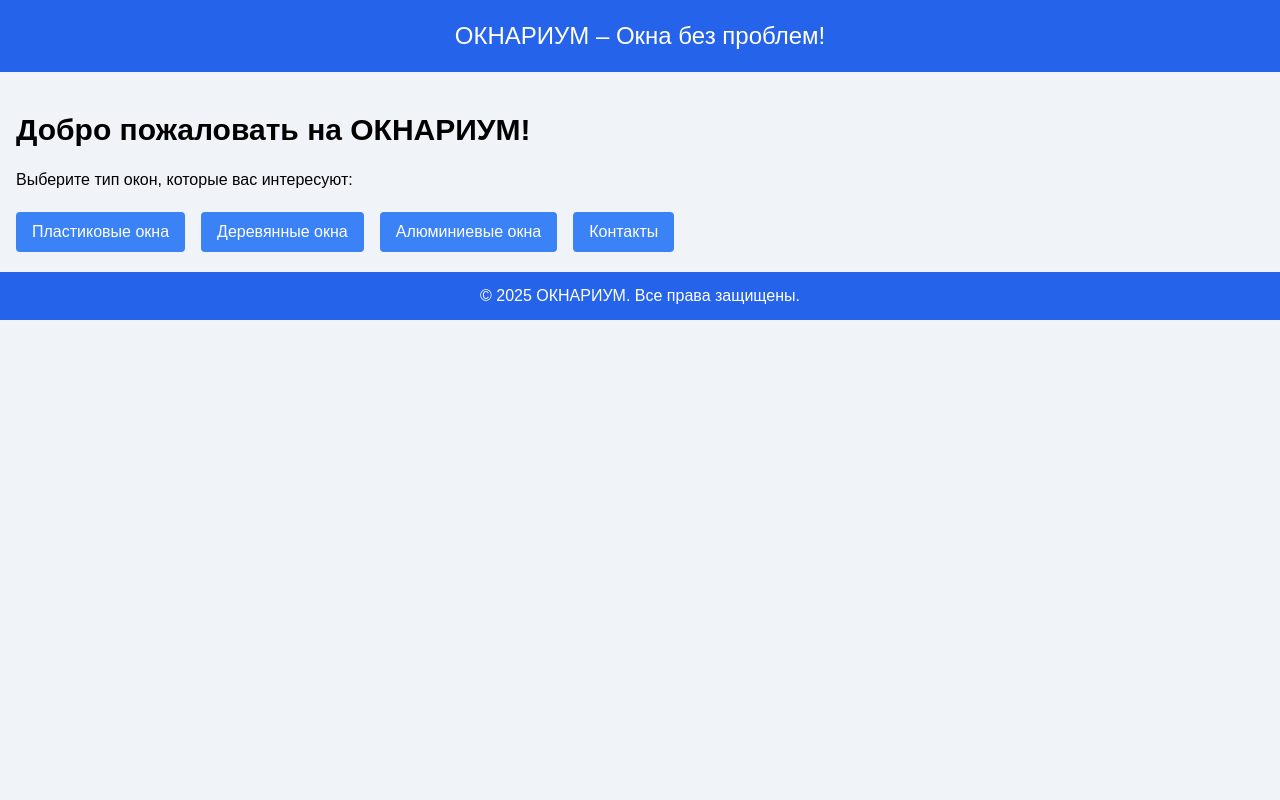
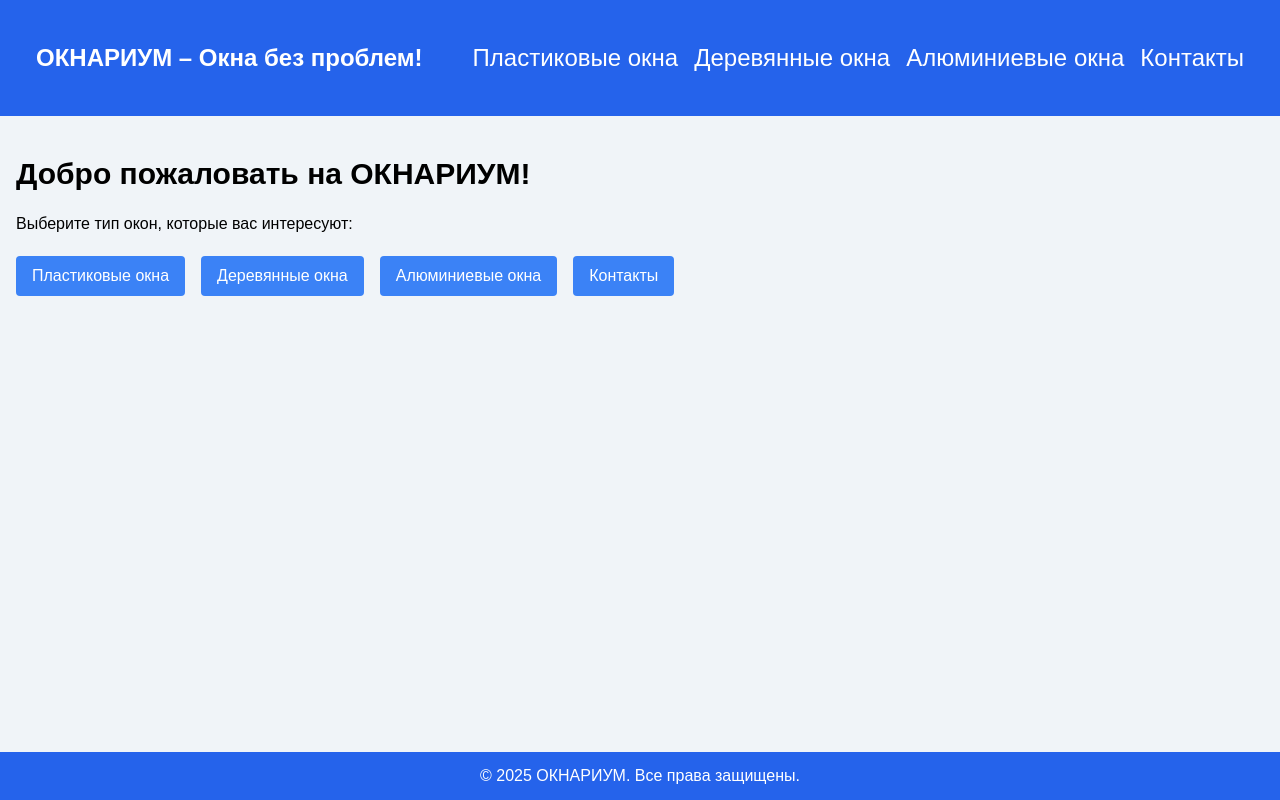
Before and after one commit to NikulinProfi/repair-windows, a Next.js app: page / in a window 1280 px wide. Built offline with nearby package versions, Linux system fonts and the light colour scheme.

Commit message:
Обновление данных и стилей

```diff
--- a/app/components/Footer.js
+++ b/app/components/Footer.js
@@ -1,8 +1,8 @@
 const Footer = () => {
   return (
-    <div className="text-center py-3 bg-blue-600 text-white">
+    <footer className="text-center py-3 bg-blue-600 text-white">
       © 2025 ОКНАРИУМ. Все права защищены.
-    </div>
+    </footer>
   );
 };
 
--- a/app/components/Header.js
+++ b/app/components/Header.js
@@ -1,11 +1,81 @@
+"use client";
+
 import Link from 'next/link';
+import { useState } from 'react';
+import { useMediaQuery } from 'react-responsive';
 
 const Header = () => {
+  const [isMenuOpen, setIsMenuOpen] = useState(false);
+  const isMobile = useMediaQuery({ maxWidth: 768 });
+
+  const toggleMenu = () => {
+    setIsMenuOpen(!isMenuOpen);
+  };
+
   return (
-    <header className="bg-blue-600 text-white text-center py-5 text-2xl">
-      <Link href="/">
-        ОКНАРИУМ – Окна без проблем!
-      </Link>
+    <header className="bg-blue-600 text-white">
+      <div className="container mx-auto px-4 py-5 flex justify-between items-center">
+        <Link href="/">
+          <span className="text-2xl font-bold cursor-pointer">ОКНАРИУМ – Окна без проблем!</span>
+        </Link>
+        {isMobile && (
+          <button onClick={toggleMenu} className="text-white focus:outline-none">
+            {isMenuOpen ? '✖' : '☰'}
+          </button>
+        )}
+        {!isMobile && (
+          <nav>
+            <ul className="flex space-x-4">
+              <li>
+                <Link href="/plastic-windows">
+                  <span className="hover:underline cursor-pointer">Пластиковые окна</span>
+                </Link>
+              </li>
+              <li>
+                <Link href="/wooden-windows">
+                  <span className="hover:underline cursor-pointer">Деревянные окна</span>
+                </Link>
+              </li>
+              <li>
+                <Link href="/aluminum-windows">
+                  <span className="hover:underline cursor-pointer">Алюминиевые окна</span>
+                </Link>
+              </li>
+              <li>
+                <Link href="/contacts">
+                  <span className="hover:underline cursor-pointer">Контакты</span>
+                </Link>
+              </li>
+            </ul>
+          </nav>
+        )}
+      </div>
+      {isMobile && isMenuOpen && (
+        <nav className="bg-blue-500">
+          <ul className="flex flex-col items-center space-y-2 py-4">
+            <li>
+              <Link href="/plastic-windows">
+                <span className="hover:underline cursor-pointer">Пластиковые окна</span>
+              </Link>
+            </li>
+            <li>
+              <Link href="/wooden-windows">
+                <span className="hover:underline cursor-pointer">Деревянные окна</span>
+              </Link>
+            </li>
+            <li>
+              <Link href="/aluminum-windows">
+                <span className="hover:underline cursor-pointer">Алюминиевые окна</span>
+              </Link>
+            </li>
+            <li>
+              <Link href="/contacts">
+                <span className="hover:underline cursor-pointer">Контакты</span>
+              </Link>
+            </li>
+          </ul>
+        </nav>
+      )}
     </header>
   );
 };
--- a/app/contacts/page.js
+++ b/app/contacts/page.js
@@ -4,7 +4,7 @@ import Footer from '../components/Footer';
 
 export default function Contacts() {
   return (
-    <div>
+    <div className="flex flex-col min-h-screen">
       <Head>
         <title>Контакты - ОКНАРИУМ</title>
         <meta name="description" content="Контактная информация компании ОКНАРИУМ." />
@@ -12,11 +12,11 @@ export default function Contacts() {
         <meta property="og:title" content="Контакты - ОКНАРИУМ" />
         <meta property="og:description" content="Контактная информация компании ОКНАРИУМ." />
         <meta property="og:type" content="website" />
-        <meta property="og:url" content="https://repair-windows.vercel.app/contacts" />
+        <meta property="og:url" content="https://your-project-name.vercel.app/contacts" />
         <meta property="og:image" content="/og-image.jpg" />
       </Head>
       <Header />
-      <div className="container mx-auto px-4">
+      <main className="flex-grow container mx-auto px-4">
         <h1 className="text-3xl font-bold my-5">Контакты</h1>
         <p className="my-5">Телефон: +7 (XXX) XXX-XX-XX</p>
         <p className="my-5">WhatsApp / Telegram: <a href="#" className="text-blue-600">Связаться</a></p>
@@ -24,7 +24,7 @@ export default function Contacts() {
           <button className="bg-blue-500 text-white px-4 py-2 rounded">Заказать звонок</button>
           <button className="bg-gray-500 text-white px-4 py-2 rounded">Написать сообщение</button>
         </div>
-      </div>
+      </main>
       <Footer />
     </div>
   );
--- a/app/page.js
+++ b/app/page.js
@@ -5,7 +5,7 @@ import Footer from './components/Footer';
 
 export default function Home() {
   return (
-    <div>
+    <div className="flex flex-col min-h-screen">
       <Head>
         <title>ОКНАРИУМ – Окна без проблем!</title>
         <meta name="description" content="Профессиональный ремонт окон в Москве и области. Высокое качество и гарантия." />
@@ -13,28 +13,28 @@ export default function Home() {
         <meta property="og:title" content="ОКНАРИУМ – Окна без проблем!" />
         <meta property="og:description" content="Профессиональный ремонт окон в Москве и области. Высокое качество и гарантия." />
         <meta property="og:type" content="website" />
-        <meta property="og:url" content="https://repair-windows.vercel.app/" />
+        <meta property="og:url" content="https://your-project-name.vercel.app" />
         <meta property="og:image" content="/og-image.jpg" />
       </Head>
       <Header />
-      <div className="container mx-auto px-4">
+      <main className="flex-grow container mx-auto px-4">
         <h1 className="text-3xl font-bold my-5">Добро пожаловать на ОКНАРИУМ!</h1>
         <p className="my-5">Выберите тип окон, которые вас интересуют:</p>
         <div className="flex flex-col sm:flex-row space-y-4 sm:space-y-0 sm:space-x-4">
           <Link href="/plastic-windows" className="bg-blue-500 text-white px-4 py-2 rounded">
-            Пластиковые окна
+            <span className="cursor-pointer">Пластиковые окна</span>
           </Link>
           <Link href="/wooden-windows" className="bg-blue-500 text-white px-4 py-2 rounded">
-            Деревянные окна
+            <span className="cursor-pointer">Деревянные окна</span>
           </Link>
           <Link href="/aluminum-windows" className="bg-blue-500 text-white px-4 py-2 rounded">
-            Алюминиевые окна
+            <span className="cursor-pointer">Алюминиевые окна</span>
           </Link>
           <Link href="/contacts" className="bg-blue-500 text-white px-4 py-2 rounded">
-            Контакты
+            <span className="cursor-pointer">Контакты</span>
           </Link>
         </div>
-      </div>
+      </main>
       <Footer />
     </div>
   );
--- a/app/plastic-windows/page.js
+++ b/app/plastic-windows/page.js
@@ -4,7 +4,7 @@ import Footer from '../components/Footer';
 
 export default function PlasticWindows() {
   return (
-    <div>
+    <div className="flex flex-col min-h-screen">
       <Head>
         <title>Пластиковые окна - ОКНАРИУМ</title>
         <meta name="description" content="Профессиональный ремонт пластиковых окон в Москве и области." />
@@ -12,18 +12,18 @@ export default function PlasticWindows() {
         <meta property="og:title" content="Пластиковые окна - ОКНАРИУМ" />
         <meta property="og:description" content="Профессиональный ремонт пластиковых окон в Москве и области." />
         <meta property="og:type" content="website" />
-        <meta property="og:url" content="https://repair-windows.vercel.app/plastic-windows" />
+        <meta property="og:url" content="https://your-project-name.vercel.app/plastic-windows" />
         <meta property="og:image" content="/og-image.jpg" />
       </Head>
       <Header />
-      <div className="container mx-auto px-4">
+      <main className="flex-grow container mx-auto px-4">
         <h1 className="text-3xl font-bold my-5">Пластиковые окна</h1>
         <p className="my-5">Информация о пластиковых окнах...</p>
         <div className="flex flex-col sm:flex-row space-y-4 sm:space-y-0 sm:space-x-4">
           <button className="bg-blue-500 text-white px-4 py-2 rounded">Заказать</button>
           <button className="bg-gray-500 text-white px-4 py-2 rounded">Подробнее</button>
         </div>
-      </div>
+      </main>
       <Footer />
     </div>
   );
--- a/app/styles/globals.css
+++ b/app/styles/globals.css
@@ -43,6 +43,6 @@ body {
     color: white;
   }
 
-  @tailwind base;
+@tailwind base;
 @tailwind components;
 @tailwind utilities;
--- a/app/wooden-windows/page.js
+++ b/app/wooden-windows/page.js
@@ -4,7 +4,7 @@ import Footer from '../components/Footer';
 
 export default function WoodenWindows() {
   return (
-    <div>
+    <div className="flex flex-col min-h-screen">
       <Head>
         <title>Деревянные окна - ОКНАРИУМ</title>
         <meta name="description" content="Профессиональный ремонт деревянных окон в Москве и области." />
@@ -12,18 +12,18 @@ export default function WoodenWindows() {
         <meta property="og:title" content="Деревянные окна - ОКНАРИУМ" />
         <meta property="og:description" content="Профессиональный ремонт деревянных окон в Москве и области." />
         <meta property="og:type" content="website" />
-        <meta property="og:url" content="https://repair-windows.vercel.app/wooden-windows" />
+        <meta property="og:url" content="https://your-project-name.vercel.app/wooden-windows" />
         <meta property="og:image" content="/og-image.jpg" />
       </Head>
       <Header />
-      <div className="container mx-auto px-4">
+      <main className="flex-grow container mx-auto px-4">
         <h1 className="text-3xl font-bold my-5">Деревянные окна</h1>
         <p className="my-5">Информация о деревянных окнах...</p>
         <div className="flex flex-col sm:flex-row space-y-4 sm:space-y-0 sm:space-x-4">
           <button className="bg-blue-500 text-white px-4 py-2 rounded">Заказать</button>
           <button className="bg-gray-500 text-white px-4 py-2 rounded">Подробнее</button>
         </div>
-      </div>
+      </main>
       <Footer />
     </div>
   );
--- a/package.json
+++ b/package.json
@@ -12,7 +12,9 @@
     "next": "^15.2.4",
     "react": "^19.1.0",
     "react-dom": "^19.1.0",
-    "react-helmet": "^6.1.0"
+    "react-helmet": "^6.1.0",
+    "react-responsive": "^10.0.1",
+    "react-use": "^17.6.0"
   },
   "devDependencies": {
     "@eslint/eslintrc": "^3",
```
Also changed, not shown: app/aluminum-windows/page.js (+4 -4 lines), 1 other file (tests, documents, lock files or other folders).
